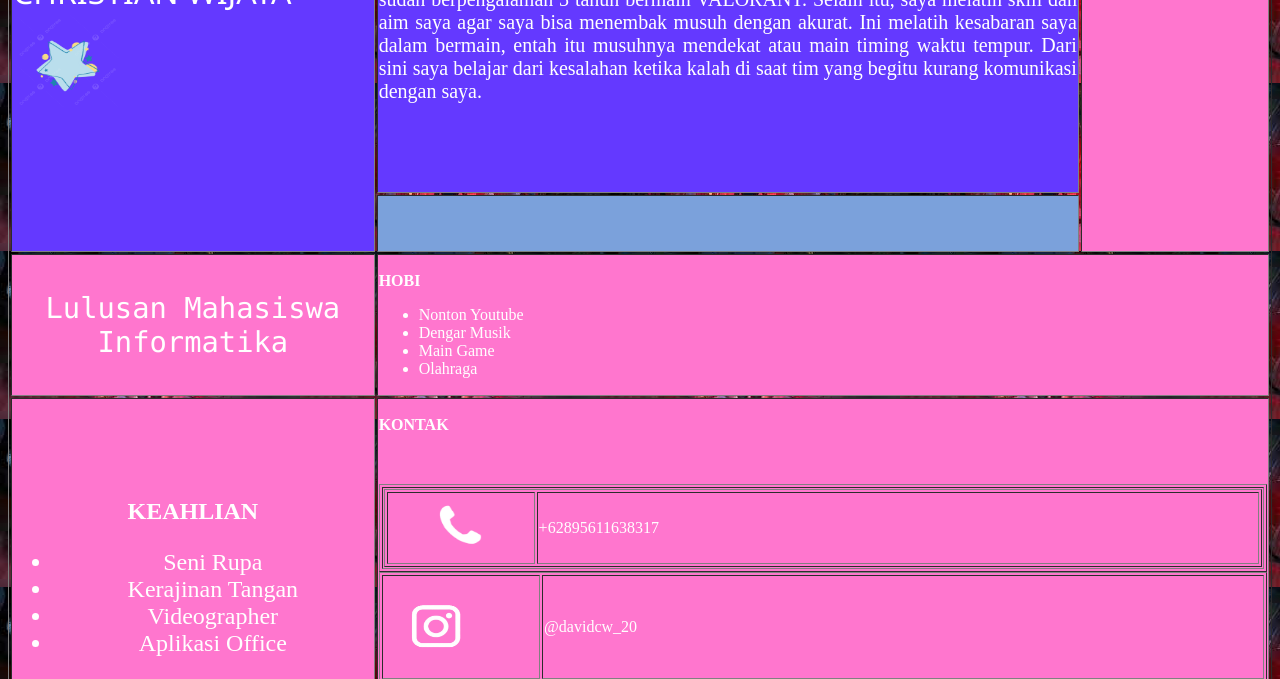
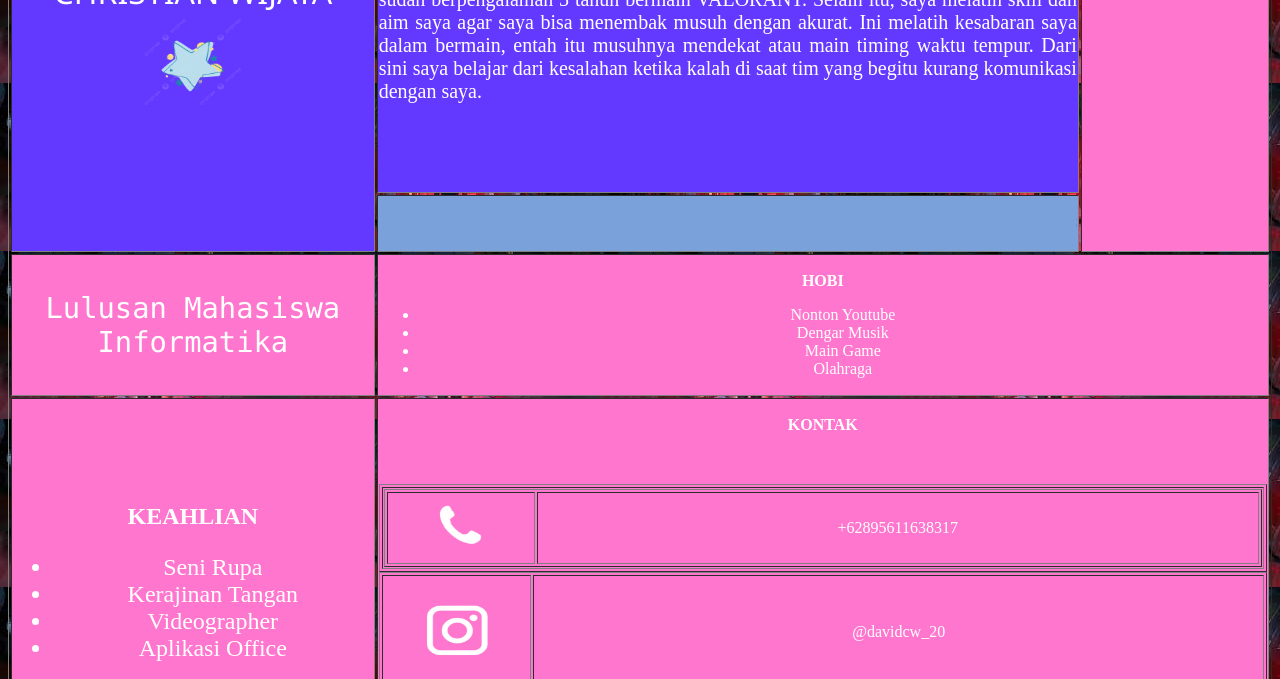
Before and after one commit to DavidChristian2004/DavidPorto, a plain HTML site: page profile.html in a window 1280 px wide. Shown: the part 925-1604 px from the top of the page. Drawn offline with Linux system fonts and the light colour scheme.

Commit message:
Portofolio pertama

```diff
--- a/profile.html
+++ b/profile.html
@@ -10,6 +10,7 @@ body {
 }
 body,td,th {
     color: #FFFFFF;
+    text-align: center;
 }
 </style>
 </head>
@@ -134,12 +135,8 @@ body,td,th {
           <table width="100%" border="1">
             <tbody>
               <tr>
-                <td width="18%" height="100"><span style="text-align: center"></span><span style="text-align: center"></span>                  <span style="text-align: center"></span>                  <span style="text-align: center"></span>                  <span style="text-align: center"></span>                  <span style="text-align: center"></span><span style="text-align: center"><img src="sm_5af2d4cabfdf2-removebg-preview.png" alt="" width="102" height="89" usemap="#Map3"/>
-                    <map name="Map3">
-                      <area shape="rect" coords="28,20,80,67" href="https://www.instagram.com/davidcw_20/" target="new">
-                    </map>
-                </span></td>
-                <td width="82%">@davidcw_20</td>
+                <td width="17%" height="100"><span style="text-align: center"></span><span style="text-align: center"></span>                  <span style="text-align: center"></span>                  <span style="text-align: center"></span>                  <span style="text-align: center"></span>                  <span style="text-align: center"></span><img src="sm_5af2d4cabfdf2-removebg-preview.png" alt="" width="128" height="105" usemap="#Map3"/></td>
+                <td width="83%">@davidcw_20</td>
               </tr>
             </tbody>
         </table>
@@ -201,5 +198,9 @@ body,td,th {
 <map name="Map4">
   <area shape="rect" coords="10,7,78,50" href="https://mail.google.com/mail/u/0/#inbox/david.2004.3110@gmail.com" target="new">
 </map>
+
+<map name="Map3">
+  <area shape="rect" coords="35,28,97,79" href="https://www.instagram.com/davidcw_20/">
+</map>
 </body>
 </html>
```
